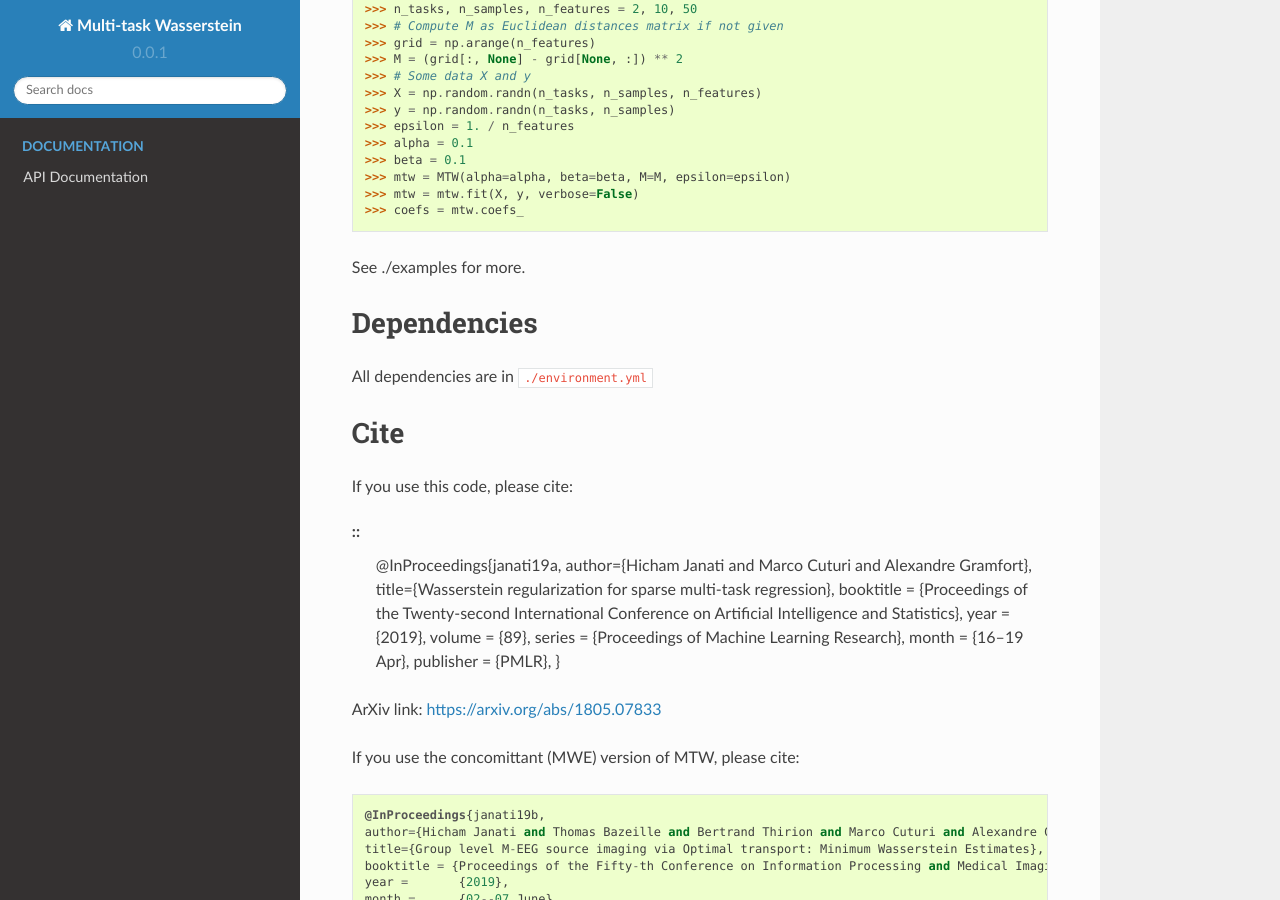
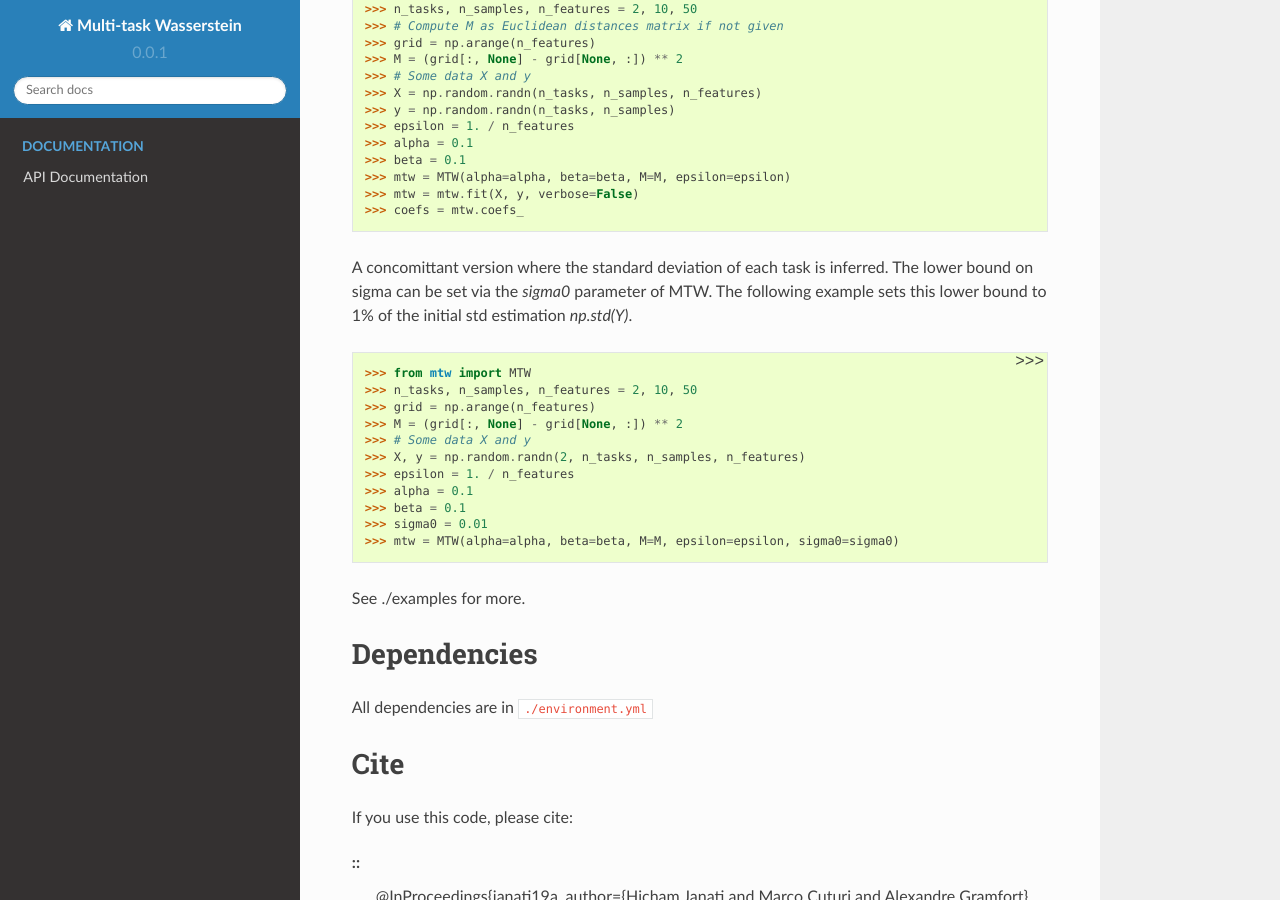
Before and after one commit to hichamjanati/mtw, a Sphinx documentation site: the page built from doc/index.rst, in a window 1280 px wide and 900 px high, scrolled down 1108 px. Built offline with Sphinx 7.4.7 and the Read the Docs theme 2.0.0, drawn with Linux system fonts in a browser that asks for light colours; formulas are drawn with MathJax 3; pages that are not in the unit, such as notebooks, are missing from menus.

```diff
--- a/doc/index.rst
+++ b/doc/index.rst
@@ -61,6 +61,26 @@
 >>> mtw = MTW(alpha=alpha, beta=beta, M=M, epsilon=epsilon)
 >>> mtw = mtw.fit(X, y, verbose=False)
 >>> coefs = mtw.coefs_
+
+
+A concomittant version where the standard deviation of each task is inferred.
+The lower bound on sigma can be set via the `sigma0` parameter of MTW. The
+following example sets this lower bound to 1% of the initial std estimation
+`np.std(Y)`.
+
+.. code:: python
+
+    >>> from mtw import MTW
+    >>> n_tasks, n_samples, n_features = 2, 10, 50
+    >>> grid = np.arange(n_features)
+    >>> M = (grid[:, None] - grid[None, :]) ** 2
+    >>> # Some data X and y
+    >>> X, y = np.random.randn(2, n_tasks, n_samples, n_features)
+    >>> epsilon = 1. / n_features
+    >>> alpha = 0.1
+    >>> beta = 0.1
+    >>> sigma0 = 0.01
+    >>> mtw = MTW(alpha=alpha, beta=beta, M=M, epsilon=epsilon, sigma0=sigma0)
 
 
 See ./examples for more.
```
Also changed, not shown: README.rst (+6 -1 lines).
